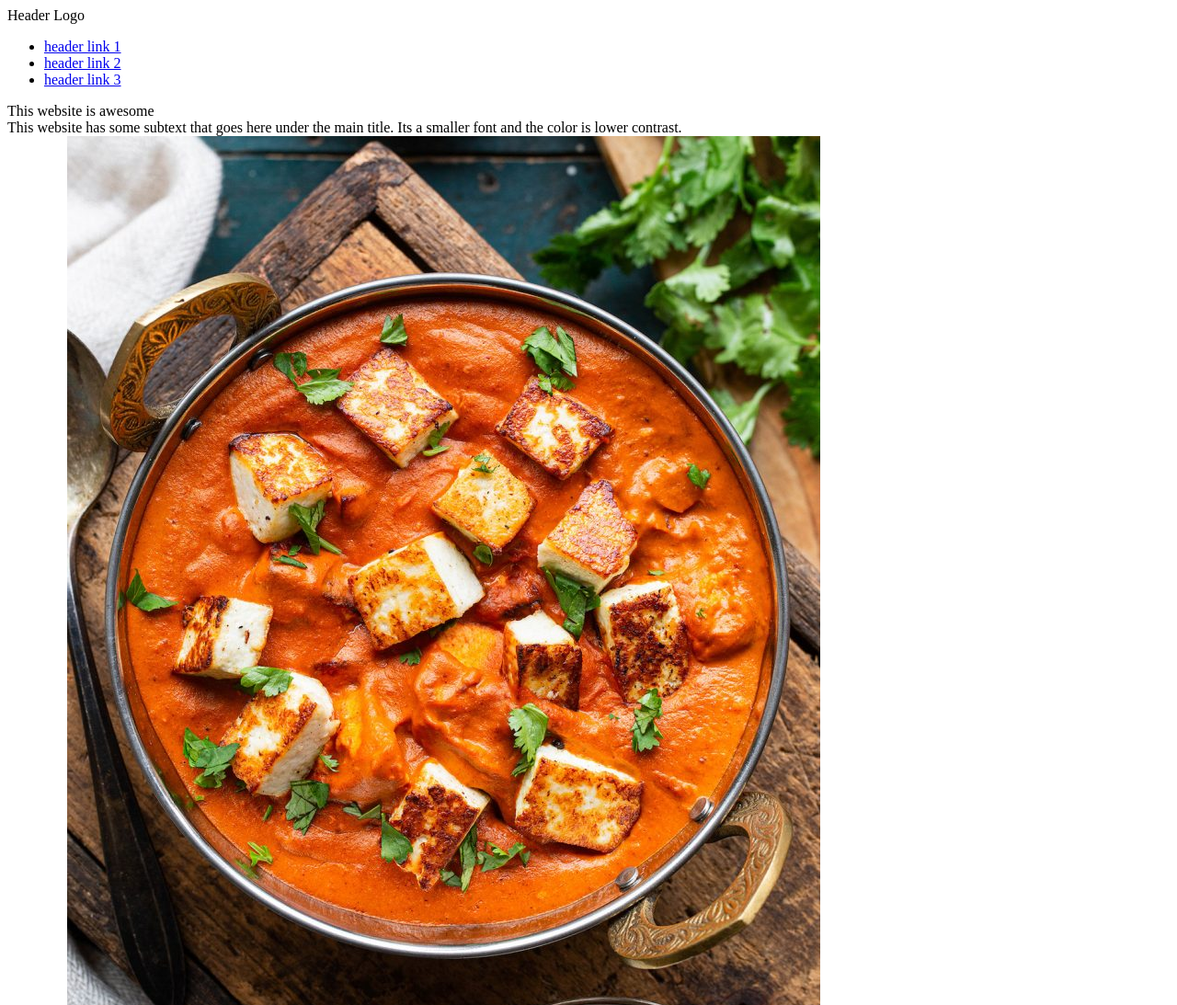
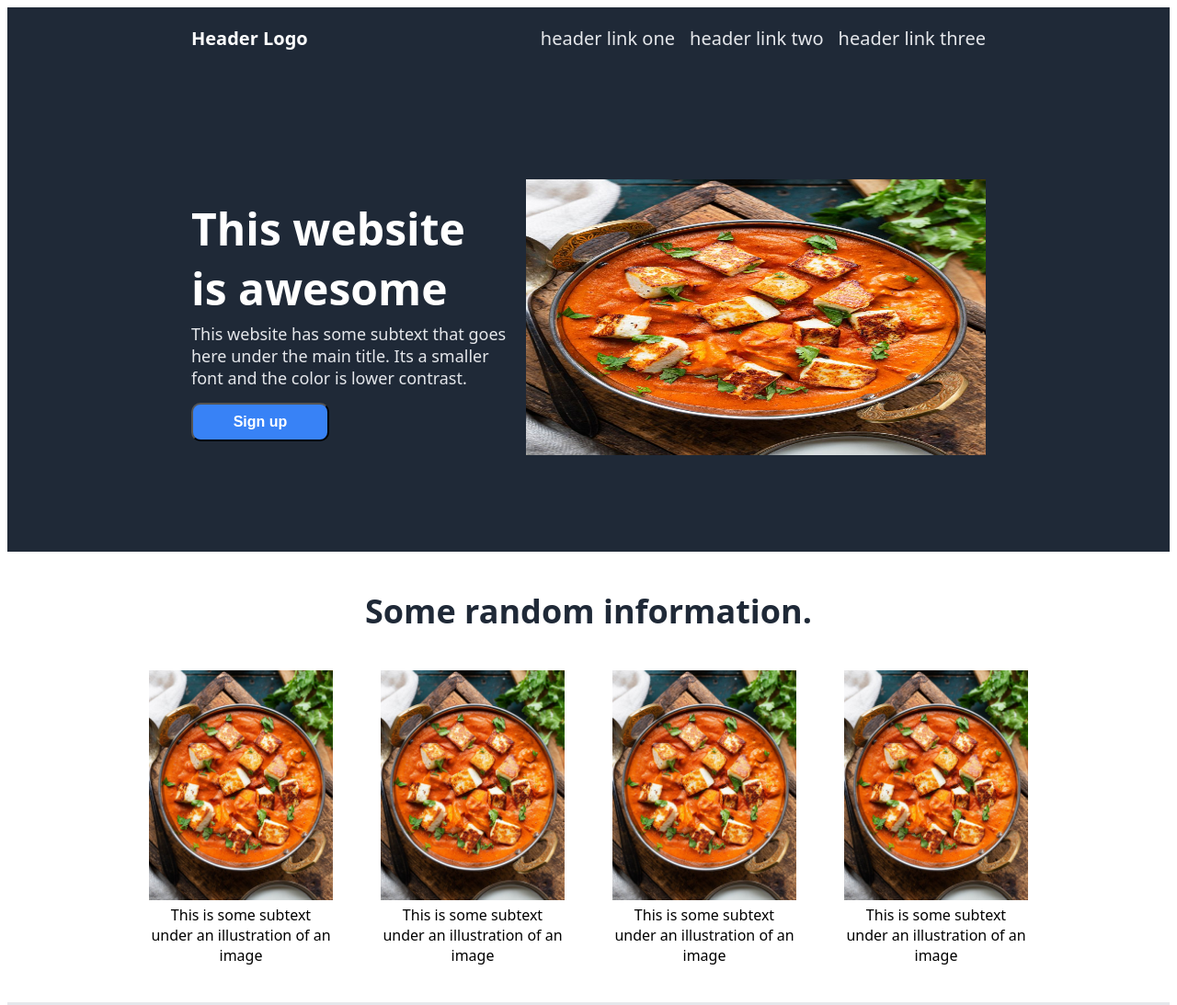
Before and after one commit to IshanKashyap03/landing-page, a plain HTML site: page index.html in a window 1280 px wide. Shown: the top 1093 px of the page at 92% size. Drawn offline with Linux system fonts and the light colour scheme.

Commit message:
third section

```diff
--- a/index.html
+++ b/index.html
@@ -3,26 +3,65 @@
 <head>
     <meta charset="UTF-8">
     <meta name="viewport" content="width=device-width, initial-scale=1.0">
+    <link rel="stylesheet" href="styles.css">
     <title>Landing Page</title>
 </head>
 <body>
     <div class="header">
+        <div class="nav">
             <div class="left">
                 <div class="logo">Header Logo</div>
             </div>
 
             <div class="right">
                 <ul class="links">
-                <li><a href="#">header link 1</a></li>
-                <li><a href="#">header link 2</a></li>
-                <li><a href="#">header link 3</a></li>
+                    <li><a href="#">header link one</a></li>
+                    <li><a href="#">header link two</a></li>
+                    <li><a href="#">header link three</a></li>
                 </ul>
             </div>
+        </div>
 
+        <div class="container">
+            <div class="text-container">
                 <div class="title-text">This website is awesome</div>
                 <div class="subtext">This website has some subtext that goes here under the main title. Its a smaller font and the color is lower contrast.</div>
                 <button class="sign-up">Sign up</button>
-        <img src="./images/paneer.jpeg" alt="paneer_image">
             </div>
+            <div class="image-container">
+                <img class="placeholder-image" src="./images/paneer.jpeg" alt="paneer_image">
+            </div>
+        </div>
+    </div>
+
+    <div class="second-section">
+        <div class="second-heading">Some random information.</div>
+        <div class="cards-container">
+            <div class="card">
+                <img class="cards-image" src="./images/paneer.jpeg" alt="">
+                <div class="card-subtext">This is some subtext under an illustration of an image</div>
+            </div>
+            <div class="card">
+                <img class="cards-image" src="./images/paneer.jpeg" alt="">
+                <div class="card-subtext">This is some subtext under an illustration of an image</div>
+            </div>
+            <div class="card">
+                <img class="cards-image" src="./images/paneer.jpeg" alt="">
+                <div class="card-subtext">This is some subtext under an illustration of an image</div>
+            </div>
+            <div class="card">
+                <img class="cards-image" src="./images/paneer.jpeg" alt="">
+                <div class="card-subtext">This is some subtext under an illustration of an image</div>
+            </div>
+        </div>
+    </div>
+
+    <div class="third-section">
+        <div class="quote-wrapper">
+            <div class="quote">This is an inspiring quote, or a testimonial from a customer. Maybe it's just filling up space, or maybe people will actually read it. Who knows? All I know is that it looks nice.</div>
+            <div class="sub-quote">- Thor, God of Thunder</div>
+        </div>
+    </div>
+
 </body>
 </html>
--- a/styles.css
+++ b/styles.css
@@ -0,0 +1,154 @@
+body{
+    font-family: system-ui, -apple-system, BlinkMacSystemFont, 'Segoe UI', Roboto, Oxygen, Ubuntu, Cantarell, 'Open Sans', 'Helvetica Neue', sans-serif;
+}
+/* first section */
+.header{
+    background-color: #1F2937;
+}
+
+.logo,
+.title-text
+{
+    color: white;
+}
+
+.logo{
+    font-size: 20px;
+    font-weight: bold;
+}
+
+.title-text{
+    font-size: 48px;
+    font-weight: bolder;
+}
+
+.subtext{
+    color: #E5E7EB;
+    font-size: 18px;
+}
+
+
+ul{
+    list-style: none;
+    display: flex;
+    margin: 0;
+    padding: 0;
+    gap: 16px;
+}
+
+a{
+    text-decoration: none;
+    color: #E5E7EB;
+    font-size: 20px;
+}
+
+.nav{
+    display: flex;
+    justify-content: space-between;
+    padding: 20px;
+    padding-left: 200px;
+    padding-right: 200px;
+    margin-bottom: 20px;
+}
+
+.left,
+.right{
+    display: flex;
+    align-items: center;
+}
+
+.container{
+    display: flex;
+    justify-content: space-between;
+    align-items: center;
+    padding: 100px 200px;
+    gap: 20px;
+}
+
+.text-container{
+    width: 450px;
+    display: flex;
+    flex-direction: column;
+    gap: 5px;
+}
+
+.placeholder-image{
+    height: 300px;
+    width: 500px;
+}
+
+button{
+    border-radius: 10px;
+    margin-top: 10px;
+    padding: 10px 30px;
+    width: 150px;
+    background-color: #3882F6;
+    color: white;
+}
+
+.sign-up{
+    font-size: 16px;
+    font-weight: bold;
+}
+
+
+/* second section */
+
+.second-heading{
+    display: flex;
+    flex: 1;
+    justify-content: center;
+    font-size: 36px;
+    font-weight: bolder;
+    margin-top: 40px;
+    color: #1F2937;
+}
+
+.cards-container{
+    display: flex;
+    padding: 40px;
+    justify-content: center;
+    gap: 52px;
+}
+
+.card{
+    max-width: 200px;
+}
+
+.cards-image{
+    max-width: 200px;
+}
+
+.card-subtext{
+    text-align: center;
+}
+
+/* third section */
+
+
+.third-section {
+    background-color: #E5E7EB;
+    display: flex;
+    justify-content: center;
+    align-items: center;
+    flex-direction: column;
+    height: 400px;
+}
+
+.quote-wrapper {
+    text-align: right; /* Aligns both the quote and sub-quote to the right */
+    max-width: 1200px; /* Adjust as needed based on your design preference */
+}
+
+.quote {
+    font-size: 36px;
+    font-style: italic;
+    font-weight: lighter;
+    color: #1F2937;
+    padding: 50px 200px;
+}
+
+.sub-quote {
+    font-size: 20px;
+    font-weight: bold;
+}
```
Lines whose indentation alone changed are shown as unchanged.
